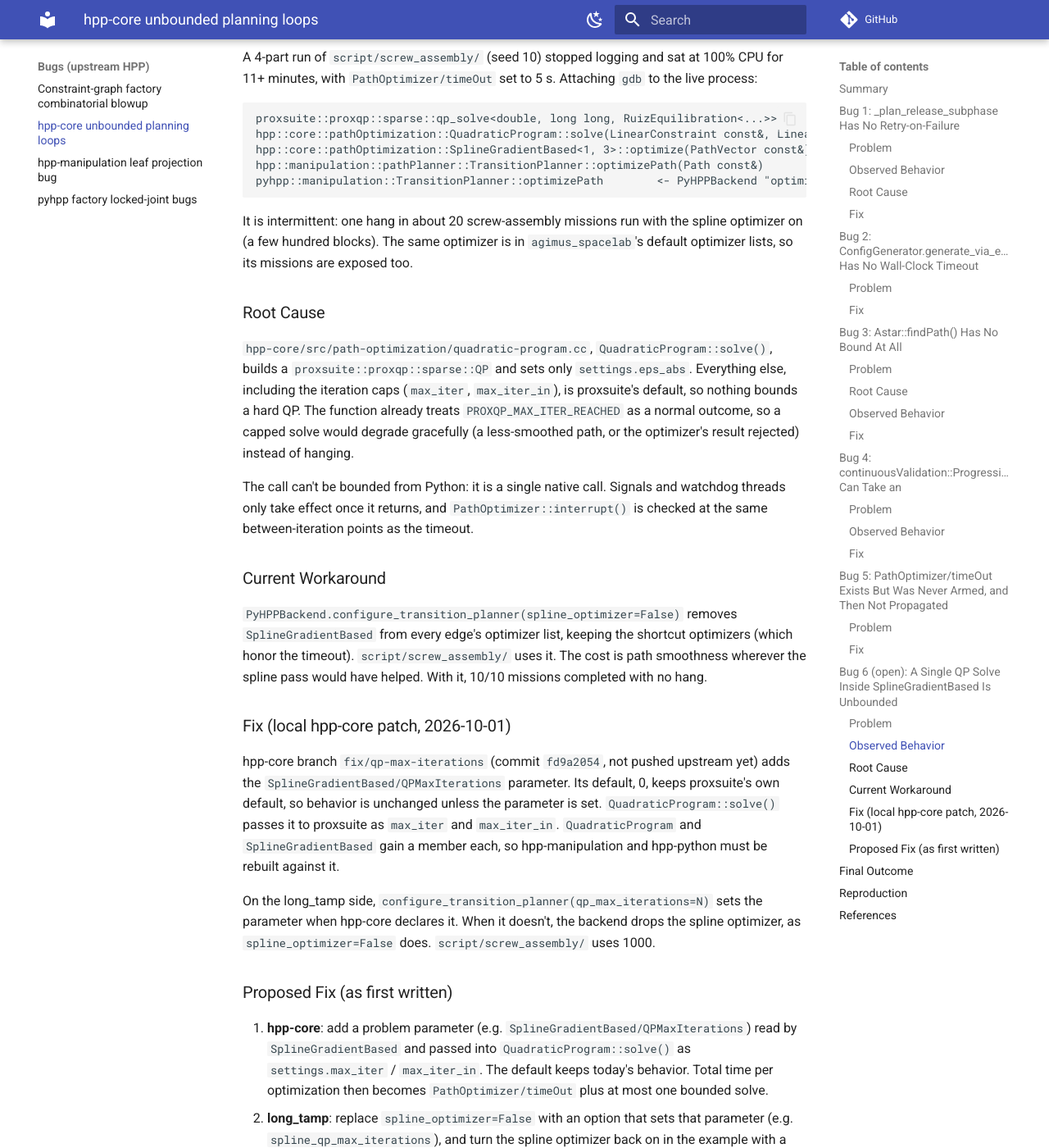
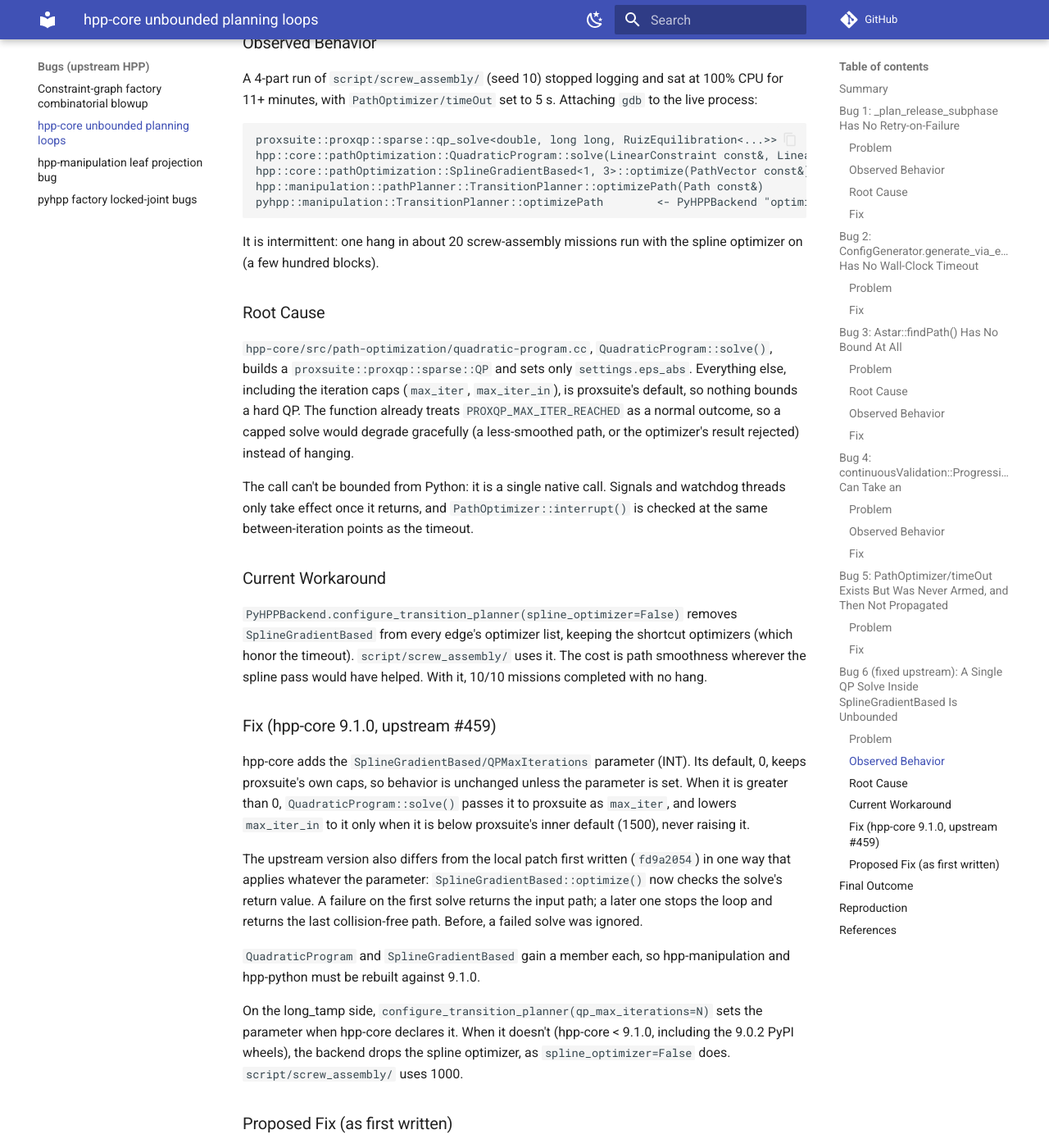
Before and after one commit to thanhndv212/long-tamp, an MkDocs documentation site: the page built from docs/bugs/hpp-core-unbounded-planning-loops.md, in a window 1280 px wide and 1400 px high, scrolled down 7230 px. Shown: the whole window at 82% size. Built offline with MkDocs 1.6.1 and Material for MkDocs 9.7.7, drawn with Linux system fonts in a browser that asks for light colours; comment, search, counter and statistics services are not loaded; some of the changed text lies outside the part shown.

Commit message:
docs: the spline QP cap is upstream (hpp-core #459, 9.1.0) (#123)
* docs: the spline QP cap is upstream (hpp-core #459, 9.1.0)

The SplineGradientBased/QPMaxIterations fix was documented as an unpushed
local hpp-core patch. It merged as hpp-core#459 and ships in 9.1.0, with
one behavior difference from the local patch: a failed QP solve now stops
the optimizer instead of being ignored. The 9.0.2 PyPI wheels still lack
it, so the backend's fallback stays.

* docs: drop the agimus_spacelab exposure note (repo retired)

````diff
--- a/docs/bugs/hpp-core-unbounded-planning-loops.md
+++ b/docs/bugs/hpp-core-unbounded-planning-loops.md
@@ -290,10 +290,12 @@ except Exception as e:
 
 ---
 
-## Bug 6 (open): A Single QP Solve Inside `SplineGradientBased` Is Unbounded
+## Bug 6 (fixed upstream): A Single QP Solve Inside `SplineGradientBased` Is Unbounded
 
-**Status**: fixed in a local hpp-core patch (2026-10-01, #26), not yet upstream. Without
-the patch, the workaround below still applies (the backend falls back to it by itself).
+**Status**: fixed upstream in hpp-core
+[#459](https://github.com/humanoid-path-planner/hpp-core/pull/459) (merged 2026-10-07),
+released in hpp-core **v9.1.0**. The PyPI wheels are still 9.0.2, so with them the
+workaround below still applies (the backend falls back to it by itself).
 
 ### Problem
 
@@ -316,8 +318,7 @@ pyhpp::manipulation::TransitionPlanner::optimizePath        <- PyHPPBackend "opt
 ```
 
 It is intermittent: one hang in about 20 screw-assembly missions run with the spline
-optimizer on (a few hundred blocks). The same optimizer is in `agimus_spacelab`'s default optimizer lists, so its
-missions are exposed too.
+optimizer on (a few hundred blocks).
 
 ### Root Cause
 
@@ -339,18 +340,25 @@ the same between-iteration points as the timeout.
 (which honor the timeout). `script/screw_assembly/` uses it. The cost is path smoothness
 wherever the spline pass would have helped. With it, 10/10 missions completed with no hang.
 
-### Fix (local hpp-core patch, 2026-10-01)
+### Fix (hpp-core 9.1.0, upstream #459)
 
-hpp-core branch `fix/qp-max-iterations` (commit `fd9a2054`, not pushed upstream yet) adds the
-`SplineGradientBased/QPMaxIterations` parameter. Its default, 0, keeps proxsuite's own
-default, so behavior is unchanged unless the parameter is set. `QuadraticProgram::solve()`
-passes it to proxsuite as `max_iter` and `max_iter_in`. `QuadraticProgram` and
-`SplineGradientBased` gain a member each, so hpp-manipulation and hpp-python must be rebuilt
-against it.
+hpp-core adds the `SplineGradientBased/QPMaxIterations` parameter (INT). Its default, 0,
+keeps proxsuite's own caps, so behavior is unchanged unless the parameter is set. When it is
+greater than 0, `QuadraticProgram::solve()` passes it to proxsuite as `max_iter`, and lowers
+`max_iter_in` to it only when it is below proxsuite's inner default (1500), never raising it.
+
+The upstream version also differs from the local patch first written (`fd9a2054`) in one way
+that applies whatever the parameter: `SplineGradientBased::optimize()` now checks the
+solve's return value. A failure on the first solve returns the input path; a later one
+stops the loop and returns the last collision-free path. Before, a failed solve was ignored.
+
+`QuadraticProgram` and `SplineGradientBased` gain a member each, so hpp-manipulation and
+hpp-python must be rebuilt against 9.1.0.
 
 On the long_tamp side, `configure_transition_planner(qp_max_iterations=N)` sets the parameter
-when hpp-core declares it. When it doesn't, the backend drops the spline optimizer, as
-`spline_optimizer=False` does. `script/screw_assembly/` uses 1000.
+when hpp-core declares it. When it doesn't (hpp-core < 9.1.0, including the 9.0.2 PyPI
+wheels), the backend drops the spline optimizer, as `spline_optimizer=False` does.
+`script/screw_assembly/` uses 1000.
 
 ### Proposed Fix (as first written)
 
````
Also changed, not shown: CHANGELOG.md (+5 -0 lines), docs/plans/pypi-install-roadmap.md (+3 -2 lines), 1 other file.
